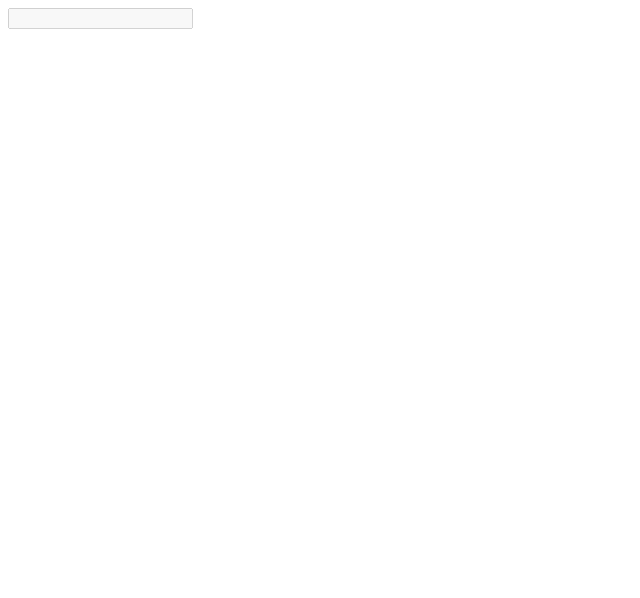
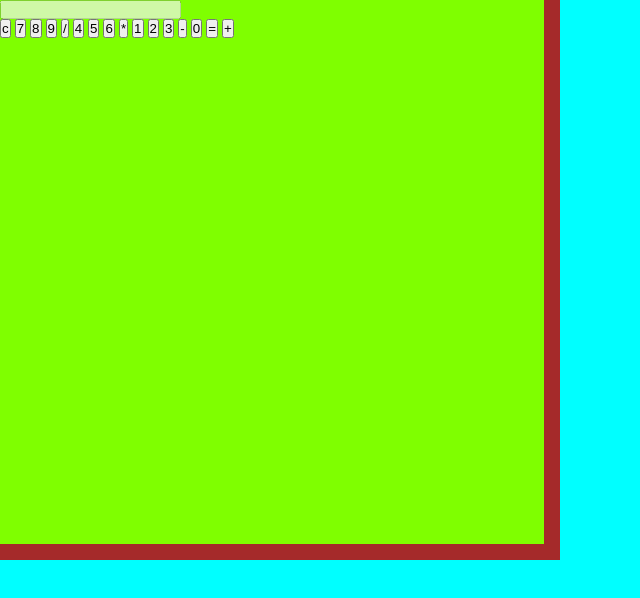
Before and after one commit to Chinmayakumartarei/calculator, a plain HTML site: page index.html in a window 1280 px wide. Shown: the whole page, without its empty margins (0-640 px from the left). Drawn offline with Linux system fonts and the light colour scheme.

Commit message:
fontent complit

```diff
--- a/index.css
+++ b/index.css
@@ -0,0 +1,22 @@
+*{
+    margin: 0%;
+    padding: 0%;
+}
+
+body{
+    background-color: aqua;
+    justify-content: center;
+    align-items: center;
+
+}
+#contener{
+    height: 70vh;
+    width: 70vh;
+    background-color: brown;
+}
+#calculator{
+    height: 68vh;
+    width: 68vh;
+    background-color: chartreuse;
+
+}
--- a/index.html
+++ b/index.html
@@ -4,15 +4,31 @@
     <meta charset="UTF-8">
     <meta name="viewport" content="width=device-width, initial-scale=1.0">
     <title>calculator</title>
+    <link rel="stylesheet" href="index.css">
 </head>
 <body>
     <main>
         <div id="contener">
             <div id="calculator">
-                <div>
-                    <input type="text" id="display" disabled>
+                <input type="text" id="display" disabled>
+                <div class="buttons">
+                    <button onclick="clearDisplay()">c</button>
+                    <button onclick="appendToDisplay('7')">7</button>
+                    <button onclick="appendToDisplay('8')">8</button>
+                    <button onclick="appendToDisplay('9')">9</button>
+                    <button onclick="appendToDisplay('/')">/</button>
+                    <button onclick="appendToDisplay('4')">4</button>
+                    <button onclick="appendToDisplay('5')">5</button>
+                    <button onclick="appendToDisplay('6')">6</button>
+                    <button onclick="appendToDisplay('*')">*</button>
+                    <button onclick="appendToDisplay('1')">1</button>
+                    <button onclick="appendToDisplay('2')">2</button>
+                    <button onclick="appendToDisplay('3')">3</button>
+                    <button onclick="appendToDisplay('-')">-</button>
+                    <button onclick="appendToDisplay('0')">0</button>
+                    <button onclick="appendToDisplay()">=</button>
+                    <button onclick="appendToDisplay('+')">+</button>
                 </div>
-
 
             </div>
         </div>
```
